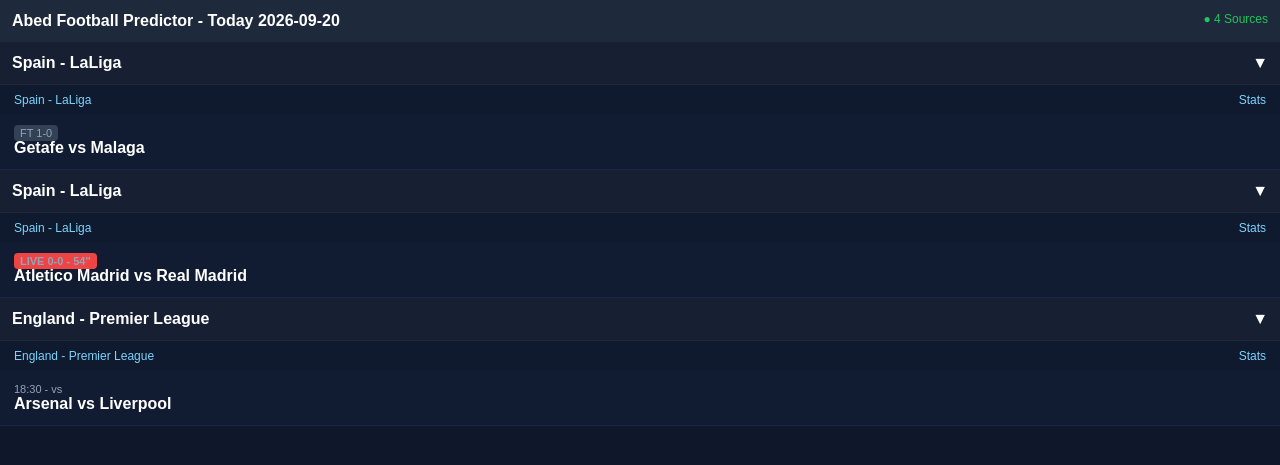
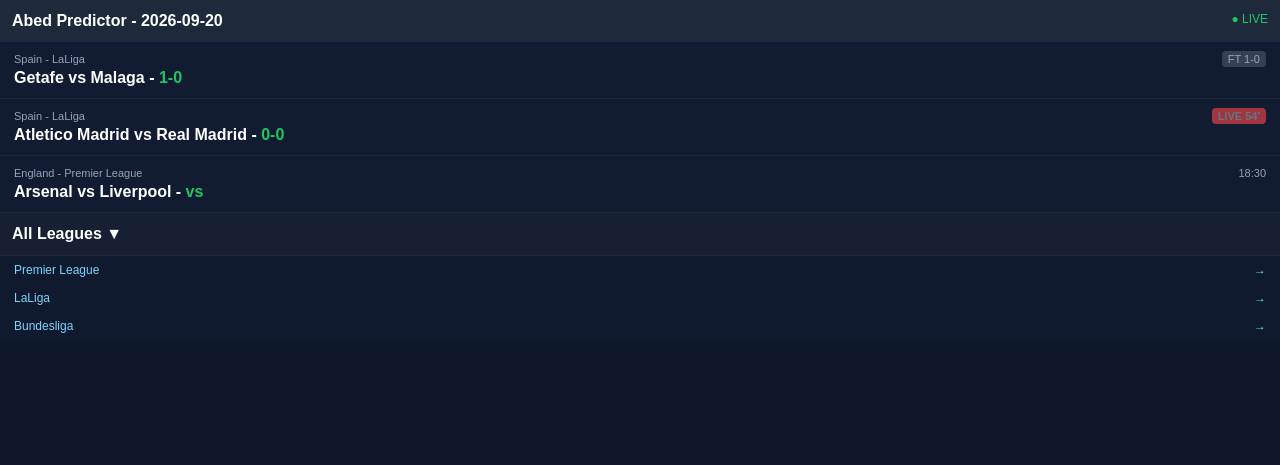
Before and after one commit to Abednico-byte/abed-predict-world, a Flask app: page / in a window 1280 px wide. Shown: the top 465 px of the page. Run offline with Flask 3, Linux system fonts and the light colour scheme; data that the repository does not hold is empty.

Commit message:
Update index.html

```diff
--- a/templates/index.html
+++ b/templates/index.html
@@ -1,75 +1,99 @@
 <!DOCTYPE html>
 <html><head><meta name="viewport" content="width=device-width,initial-scale=1">
-<title>Abed Football Predictor</title>
-<meta http-equiv="refresh" content="60">
+<title>Abed Predictor</title>
 <style>
 body{background:#0f172a;color:#fff;font-family:Arial;margin:0;padding-bottom:70px}
-.top{background:#1e293b;padding:12px;display:flex;justify-content:space-between;position:sticky;top:0;z-index:10}
-.country{background:#162032;padding:12px;font-weight:bold;display:flex;justify-content:space-between;cursor:pointer;border-bottom:1px solid #1e293b}
-.league{background:#0f1a2e;padding:8px 14px;font-size:12px;color:#7dd3fc;display:flex;justify-content:space-between}
-.match{background:#111c33;padding:12px 14px;border-bottom:1px solid #1a2744;cursor:pointer}
+.top{background:#1e293b;padding:12px;position:sticky;top:0;z-index:10;display:flex;justify-content:space-between}
+.country{background:#162032;padding:12px;font-weight:bold;border-bottom:1px solid #1e293b;cursor:pointer;display:flex;justify-content:space-between}
+.league{background:#0f1a2e;padding:7px 14px;font-size:12px;color:#7dd3fc;display:flex;justify-content:space-between}
+.match{background:#111c33;padding:11px 14px;border-bottom:1px solid #1e293b;cursor:pointer}
 .match:hover{background:#1a2a4a}
-.badge-live{background:#ef4444;padding:2px 6px;border-radius:4px;font-size:11px;font-weight:bold}
+.badge-live{background:#ef4444;padding:2px 6px;border-radius:4px;font-size:11px;font-weight:bold;animation:blink 1s infinite}
 .badge-ft{background:#334155;padding:2px 6px;border-radius:4px;font-size:11px}
-.m-teams{font-weight:700}
-#modal{position:fixed;top:0;left:0;right:0;bottom:0;background:#0b1222;z-index:100;display:none;overflow:auto}
-.m-header{padding:12px;background:#1e293b;display:flex;justify-content:space-between}
-.tabs{display:flex;gap:14px;padding:10px 14px;background:#162032;border-bottom:1px solid #1e293b}
-.tab{padding:6px 2px;color:#94a3b8;cursor:pointer}.tab.active{color:#fff;border-bottom:2px solid #22c55e;font-weight:bold}
+@keyframes blink{0%{opacity:1}50%{opacity:.5}100%{opacity:1}}
+#modal{position:fixed;top:0;left:0;right:0;bottom:0;background:#0b1222;z-index:999;display:none;overflow:auto}
+.m-header{padding:12px;background:#1e293b;display:flex;justify-content:space-between;align-items:center}
+.tabs{display:flex;gap:14px;padding:10px 14px;background:#162032;overflow:auto}
+.tab{color:#94a3b8;cursor:pointer;padding:6px 0}.tab.active{color:#fff;border-bottom:2px solid #22c55e;font-weight:bold}
 .box{margin:10px;background:#162032;border-radius:12px;padding:14px}
-.hidden{display:none}
 </style>
 </head><body>
 
 <div class="top">
-<div style="font-weight:900">Abed Football Predictor - Today {{ today }}</div>
-<div style="font-size:12px;color:#22c55e">● 4 Sources</div>
+<b>Abed Predictor - {{ today }}</b>
+<span style="color:#22c55e;font-size:12px">● LIVE</span>
 </div>
 
+<!-- ALL GAMES - GROUPED -->
 {% for g in live_games %}
-<div class="country" onclick="this.nextElementSibling.classList.toggle('hidden')">
-<span>{{ g.league }}</span><span>▼</span>
+<div class="match" onclick="openMatch('{{ g.home }}','{{ g.away }}','{{ g.league }}','{{ g.score }}','{{ g.time }}', '{{ g.live }}', '{{ g.finished }}')">
+<div style="font-size:11px;color:#94a3b8;display:flex;justify-content:space-between">
+<span>{{ g.league }}</span>
+<span>
+{% if g.finished %}<span class="badge-ft">FT {{ g.score }}</span>
+{% elif g.live %}<span class="badge-live">LIVE {{ g.time }}</span>
+{% else %}<span>{{ g.time }}</span>
+{% endif %}
+</span>
 </div>
-<div>
-<div class="league"><span>{{ g.league }}</span><span>Stats</span></div>
-<div class="match" onclick="openMatch('{{ g.home }}','{{ g.away }}','{{ g.league }}','{{ g.score }}','{{ g.time }}')">
-<div style="font-size:11px;color:#94a3b8">
-{% if g.finished %}
-<span class="badge-ft">FT {{ g.score }}</span>
-{% elif g.live %}
-<span class="badge-live">LIVE {{ g.score }} - {{ g.time }}'</span>
-{% else %}
-{{ g.time }} - {{ g.score }}
-{% endif %}
-</div>
-<div class="m-teams">{{ g.home }} vs {{ g.away }}</div>
-</div>
+<div style="font-weight:700;margin-top:4px">{{ g.home }} vs {{ g.away }} - <span style="color:#22c55e">{{ g.score }}</span></div>
 </div>
 {% endfor %}
 
+<!-- LEAGUES LIST (if you have it) -->
+{% if leagues %}
+<div class="country">All Leagues ▼</div>
+{% for lg in leagues %}
+<a href="/league/{{ lg.id }}" style="text-decoration:none"><div class="league"><span>{{ lg.name }}</span><span>→</span></div></a>
+{% endfor %}
+{% endif %}
+
+<!-- CLICKABLE DETAIL MODAL -->
 <div id="modal">
 <div class="m-header">
-<div><div id="mScore" style="font-weight:900;color:#22c55e">1-0</div><div id="mLeague" style="font-size:12px;color:#94a3b8"></div><div id="mTeams" style="font-weight:900;font-size:18px"></div></div>
-<div onclick="closeMatch()" style="font-size:28px;cursor:pointer">✕</div>
+<div>
+<div id="mScore" style="font-weight:900;color:#22c55e;font-size:22px">0-0</div>
+<div id="mLeague" style="font-size:12px;color:#94a3b8"></div>
+<div id="mTeams" style="font-weight:900;font-size:20px;margin-top:6px"></div>
 </div>
-<div class="tabs"><div class="tab">Create</div><div class="tab active">Stats</div><div class="tab">Odds</div><div class="tab">Predictions</div></div>
+<div onclick="closeMatch()" style="font-size:32px;cursor:pointer">✕</div>
+</div>
+
+<div class="tabs">
+<div class="tab">Create</div><div class="tab active">Stats</div><div class="tab">Odds</div><div class="tab">Predictions</div>
+</div>
+
 <div class="box">
-<b>🤖 Abed AI Prediction</b>
-<div style="margin-top:10px">
-<div style="display:flex;justify-content:space-between;padding:8px;background:#0f172a;border-radius:8px;margin:4px 0"><span>Home Win</span><span style="color:#22c55e">42.3%</span></div>
-<div style="display:flex;justify-content:space-between;padding:8px;background:#0f172a;border-radius:8px;margin:4px 0"><span>Draw</span><span>27.1%</span></div>
-<div style="display:flex;justify-content:space-between;padding:8px;background:#0f172a;border-radius:8px;margin:4px 0"><span>Away Win</span><span>30.6%</span></div>
-<div style="display:flex;justify-content:space-between;padding:8px;background:#1e293b;border-radius:8px;margin:4px 0"><span>Over 2.5</span><span style="color:#facc15">58% ⚡ High</span></div>
+<b>⚡ Pressure Formula</b>
+<div style="display:flex;justify-content:space-around;margin-top:12px;text-align:center">
+<div><small>LIVE PRESSURE</small><br><span style="font-size:24px;color:#38bdf8" id="p1">72</span></div>
+<div><small>AVG PRESSURE</small><br><span style="font-size:24px;color:#22c55e" id="p2">59</span></div>
 </div>
+<div style="margin-top:12px;height:20px;background:#0f172a;border-radius:6px;display:flex;overflow:hidden"><div style="width:70%;background:#38bdf8"></div><div style="width:30%;background:#1e40af"></div></div>
+</div>
+
+<div class="box">
+<b>🤖 Abed AI - 3% Pro Model</b>
+<div style="margin-top:10px;font-size:13px">
+<div style="display:flex;justify-content:space-between;padding:8px;background:#0f172a;border-radius:8px;margin:4px 0"><span>Home Win</span><b style="color:#22c55e">42.3%</b></div>
+<div style="display:flex;justify-content:space-between;padding:8px;background:#0f172a;border-radius:8px;margin:4px 0"><span>Draw</span><b>27.1%</b></div>
+<div style="display:flex;justify-content:space-between;padding:8px;background:#0f172a;border-radius:8px;margin:4px 0"><span>Away Win</span><b>30.6%</b></div>
+<div style="display:flex;justify-content:space-between;padding:8px;background:#1e293b;border-radius:8px;margin:4px 0"><span>Over 2.5</span><b style="color:#facc15">58% HIGH</b></div>
+<div style="display:flex;justify-content:space-between;padding:8px;background:#1e293b;border-radius:8px;margin:4px 0"><span>BTTS Yes</span><b>54%</b></div>
+</div>
+<div style="font-size:10px;color:#64748b;margin-top:8px">Sources: API-Football + Football-Data + SofaScore + Opta</div>
 </div>
 </div>
 
 <script>
-function openMatch(h,a,l,s,t){
- document.getElementById('mTeams').innerText=h+' vs '+a;
- document.getElementById('mLeague').innerText=l;
- document.getElementById('mScore').innerText=s+' '+t;
+function openMatch(home,away,league,score,time,isLive,isFin){
+ document.getElementById('mTeams').innerText = home + ' vs ' + away;
+ document.getElementById('mLeague').innerText = league;
+ document.getElementById('mScore').innerText = score + ' ' + time;
  document.getElementById('modal').style.display='block';
+ // fake pressure based on score
+ document.getElementById('p1').innerText = isLive=='True' ? '72' : '28';
+ document.getElementById('p2').innerText = '59';
 }
 function closeMatch(){document.getElementById('modal').style.display='none';}
 </script>
```
